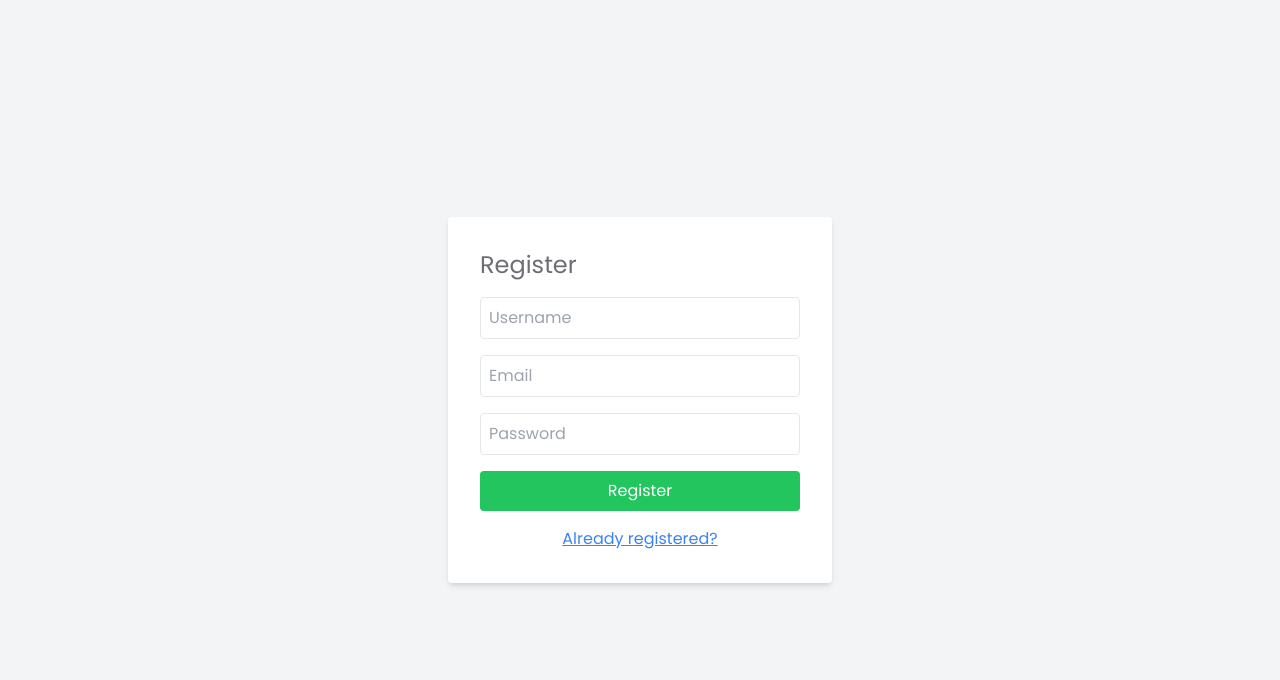
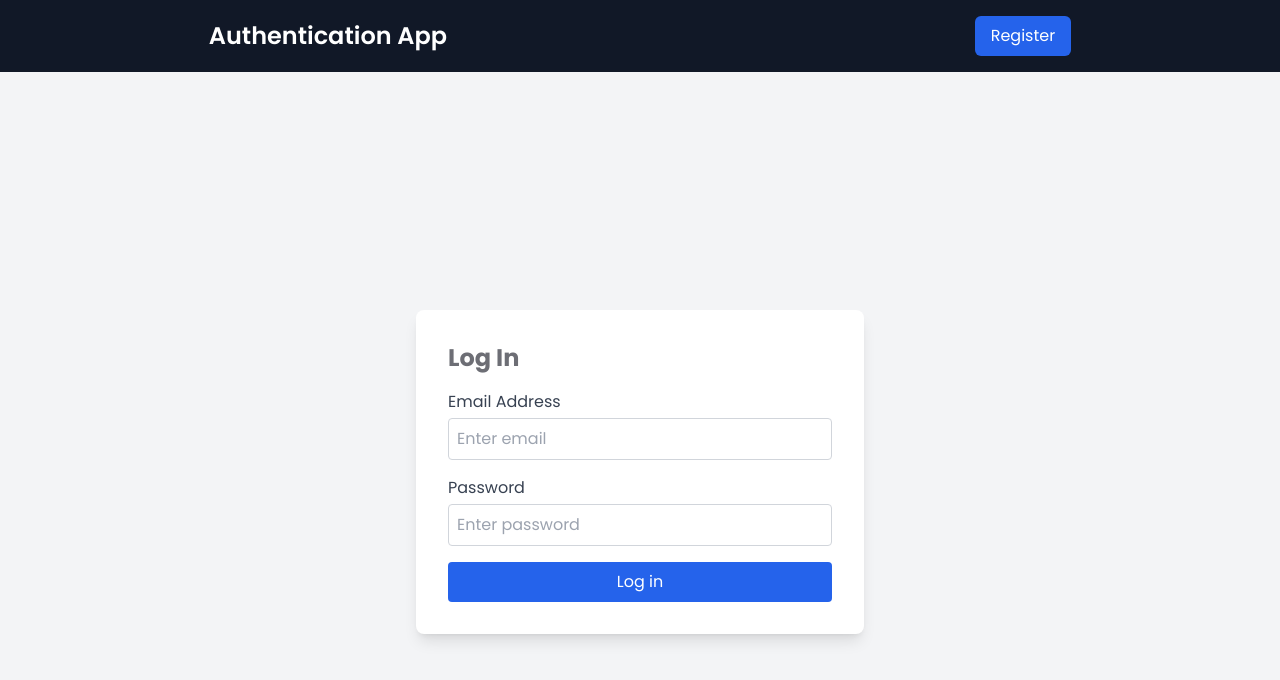
Before and after one commit to prasimbaal/skillhub, a React (Create React App) app in the folder my-react/: page /login in a window 1280 px wide. Shown: the top 680 px of the page. Built offline with nearby package versions, Linux system fonts and the light colour scheme; no server answers.

Commit message:
edit to react

```diff
--- a/my-react/src/pages/LoginPage.jsx
+++ b/my-react/src/pages/LoginPage.jsx
@@ -1,138 +1,183 @@
-import React, { useState } from 'react';
+import React, { useState, useEffect } from 'react';
 import axios from 'axios';
-
-
-
 
 axios.defaults.xsrfCookieName = 'csrftoken';
 axios.defaults.xsrfHeaderName = 'X-CSRFToken';
 axios.defaults.withCredentials = true;
 
 const client = axios.create({
-  baseURL: 'localhost:8000',
-})
+  baseURL: "http://127.0.0.1:8000"
+});
 
+function LoginPage() {
+  const [currentUser, setCurrentUser] = useState();
+  const [registrationToggle, setRegistrationToggle] = useState(false);
+  const [email, setEmail] = useState('');
+  const [username, setUsername] = useState('');
+  const [password, setPassword] = useState('');
 
-const LoginPage = ({ onLogin }) => {
-  const [isRegistered, setIsRegistered] = useState(false);
-  const [username, setUsername] = useState('');
-  const [email, setEmail] = useState('');
-  const [password, setPassword] = useState('');
-  // const [sex, setSex] = useState('');
+  useEffect(() => {
+    client.get("/api/user")
+    .then(function(res) {
+      setCurrentUser(true);
+    })
+    .catch(function(error) {
+      setCurrentUser(false);
+    });
+  }, []);
 
-  const handleLogin = async () => {
-    try {
-      // Send login request to the backend
-      const response = await axios.post('http://localhost:8000/api/login', {
-        username,
-        password,
+  function update_form_btn() {
+    setRegistrationToggle(!registrationToggle);
+  }
+
+  function submitRegistration(e) {
+    e.preventDefault();
+    client.post(
+      "/api/register",
+      {
+        email: email,
+        username: username,
+        password: password
+      }
+    ).then(function(res) {
+      client.post(
+        "/api/login",
+        {
+          email: email,
+          password: password
+        }
+      ).then(function(res) {
+        setCurrentUser(true);
       });
+    });
+  }
 
-      if (response.data.success) {
-        // If login is successful
-        onLogin();
-      } else {
-        // Handle login failure
-        alert('Login failed. Please check your credentials.');
+  function submitLogin(e) {
+    e.preventDefault();
+    client.post(
+      "/api/login",
+      {
+        email: email,
+        password: password
       }
-    } catch (error) {
-      console.error('Login error:', error);
-      alert('An error occurred during login. Please try again later.');
-    }
-  };
+    ).then(function(res) {
+      setCurrentUser(true);
+    });
+  }
 
-  const handleRegister = async () => {
-    try {
-      // Send registration request to the backend
-      const response = await axios.post('http://localhost:8000/api/registration', {
-        username,
-        email,
-        password,
-        // sex,
-      });
+  function submitLogout(e) {
+    e.preventDefault();
+    client.post(
+      "/api/logout",
+      { withCredentials: true }
+    ).then(function(res) {
+      setCurrentUser(false);
+    });
+  }
 
-      if (response.data.success) {
-        // If registration is successful
-        onLogin();
-      } else {
-        // Handle registration failure
-        alert('Registration failed. Please try again.');
-      }
-    } catch (error) {
-      console.error('Registration error:', error);
-      alert('An error occurred during registration. Please try again later.');
-    }
-  };
+  if (currentUser) {
+    return (
+      <div className="min-h-screen bg-gray-100">
+        <nav className="bg-gray-900 text-white py-4 px-6">
+          <div className="container mx-auto flex justify-between items-center">
+            <h1 className="text-2xl font-semibold">Authentication App</h1>
+            <button
+              onClick={submitLogout}
+              className="bg-red-600 px-4 py-2 rounded-md hover:bg-red-700"
+            >
+              Log out
+            </button>
+          </div>
+        </nav>
+        <div className="flex justify-center items-center h-screen">
+          <h2 className="text-3xl font-bold">You're logged in!</h2>
+        </div>
+      </div>
+    );
+  }
 
   return (
-    <div className="flex items-center justify-center h-screen bg-gray-100">
-      <div className="bg-white p-8 rounded shadow-md w-96">
-        <h2 className="text-2xl mb-4">{isRegistered ? 'Login' : 'Register'}</h2>
-        {isRegistered ? (
-          <>
-            <input
-              type="text"
-              placeholder="Username"
-              className="w-full p-2 mb-4 border rounded"
-              value={username}
-              onChange={(e) => setUsername(e.target.value)}
-            />
-            <input
-              type="password"
-              placeholder="Password"
-              className="w-full p-2 mb-4 border rounded"
-              value={password}
-              onChange={(e) => setPassword(e.target.value)}
-            />
-            <button
-              onClick={handleLogin}
-              className="w-full bg-blue-500 text-white py-2 rounded hover:bg-blue-600 transition-all"
-            >
-              Login
-            </button>
-          </>
-        ) : (
-          <>
-            <input
-              type="text"
-              placeholder="Username"
-              className="w-full p-2 mb-4 border rounded"
-              value={username}
-              onChange={(e) => setUsername(e.target.value)}
-            />
-            <input
-              type="email"
-              placeholder="Email"
-              className="w-full p-2 mb-4 border rounded"
-              value={email}
-              onChange={(e) => setEmail(e.target.value)}
-            />
-            <input
-              type="password"
-              placeholder="Password"
-              className="w-full p-2 mb-4 border rounded"
-              value={password}
-              onChange={(e) => setPassword(e.target.value)}
-            />
-            <button
-              onClick={handleRegister}
-              className="w-full bg-green-500 text-white py-2 rounded hover:bg-green-600 transition-all"
-            >
+    <div className="min-h-screen bg-gray-100">
+      <nav className="bg-gray-900 text-white py-4 px-6">
+        <div className="container mx-auto flex justify-between items-center">
+          <h1 className="text-2xl font-semibold">Authentication App</h1>
+          <button
+            onClick={update_form_btn}
+            className="bg-blue-600 px-4 py-2 rounded-md hover:bg-blue-700"
+          >
+            {registrationToggle ? 'Log in' : 'Register'}
+          </button>
+        </div>
+      </nav>
+      <div className="flex justify-center items-center h-screen">
+        {registrationToggle ? (
+          <form onSubmit={submitRegistration} className="bg-white p-8 rounded-lg shadow-lg max-w-md w-full">
+            <h2 className="text-2xl font-bold mb-4">Register</h2>
+            <div className="mb-4">
+              <label className="block text-gray-700">Email address</label>
+              <input
+                type="email"
+                className="w-full p-2 border border-gray-300 rounded mt-1"
+                placeholder="Enter email"
+                value={email}
+                onChange={e => setEmail(e.target.value)}
+              />
+            </div>
+            <div className="mb-4">
+              <label className="block text-gray-700">Username</label>
+              <input
+                type="text"
+                className="w-full p-2 border border-gray-300 rounded mt-1"
+                placeholder="Enter username"
+                value={username}
+                onChange={e => setUsername(e.target.value)}
+              />
+            </div>
+            <div className="mb-4">
+              <label className="block text-gray-700">Password</label>
+              <input
+                type="password"
+                className="w-full p-2 border border-gray-300 rounded mt-1"
+                placeholder="Enter password"
+                value={password}
+                onChange={e => setPassword(e.target.value)}
+              />
+            </div>
+            <button className="bg-blue-600 text-white py-2 px-4 rounded hover:bg-blue-700 w-full">
               Register
             </button>
-          </>
+          </form>
+        ) : (
+          <form onSubmit={submitLogin} className="bg-white p-8 rounded-lg shadow-lg max-w-md w-full">
+            <h2 className="text-2xl font-bold mb-4">Log in</h2>
+            <div className="mb-4">
+              <label className="block text-gray-700">Email address</label>
+              <input
+                type="email"
+                className="w-full p-2 border border-gray-300 rounded mt-1"
+                placeholder="Enter email"
+                value={email}
+                onChange={e => setEmail(e.target.value)}
+              />
+            </div>
+            <div className="mb-4">
+              <label className="block text-gray-700">Password</label>
+              <input
+                type="password"
+                className="w-full p-2 border border-gray-300 rounded mt-1"
+                placeholder="Enter password"
+                value={password}
+                onChange={e => setPassword(e.target.value)}
+              />
+            </div>
+            <button className="bg-blue-600 text-white py-2 px-4 rounded hover:bg-blue-700 w-full">
+              Log in
+            </button>
+          </form>
         )}
-        <div className="text-center mt-4">
-          <button
-            onClick={() => setIsRegistered(!isRegistered)}
-            className="text-blue-500 underline hover:text-blue-700 transition-all"
-          >
-            {isRegistered ? 'Need to register?' : 'Already registered?'}
-          </button>
-        </div>
       </div>
     </div>
   );
-};
+}
 
 export default LoginPage;
```
Also changed, not shown: my-react/src/pages/Home.jsx (+54 -34 lines), 2 other files (tests, documents, lock files or other folders).
